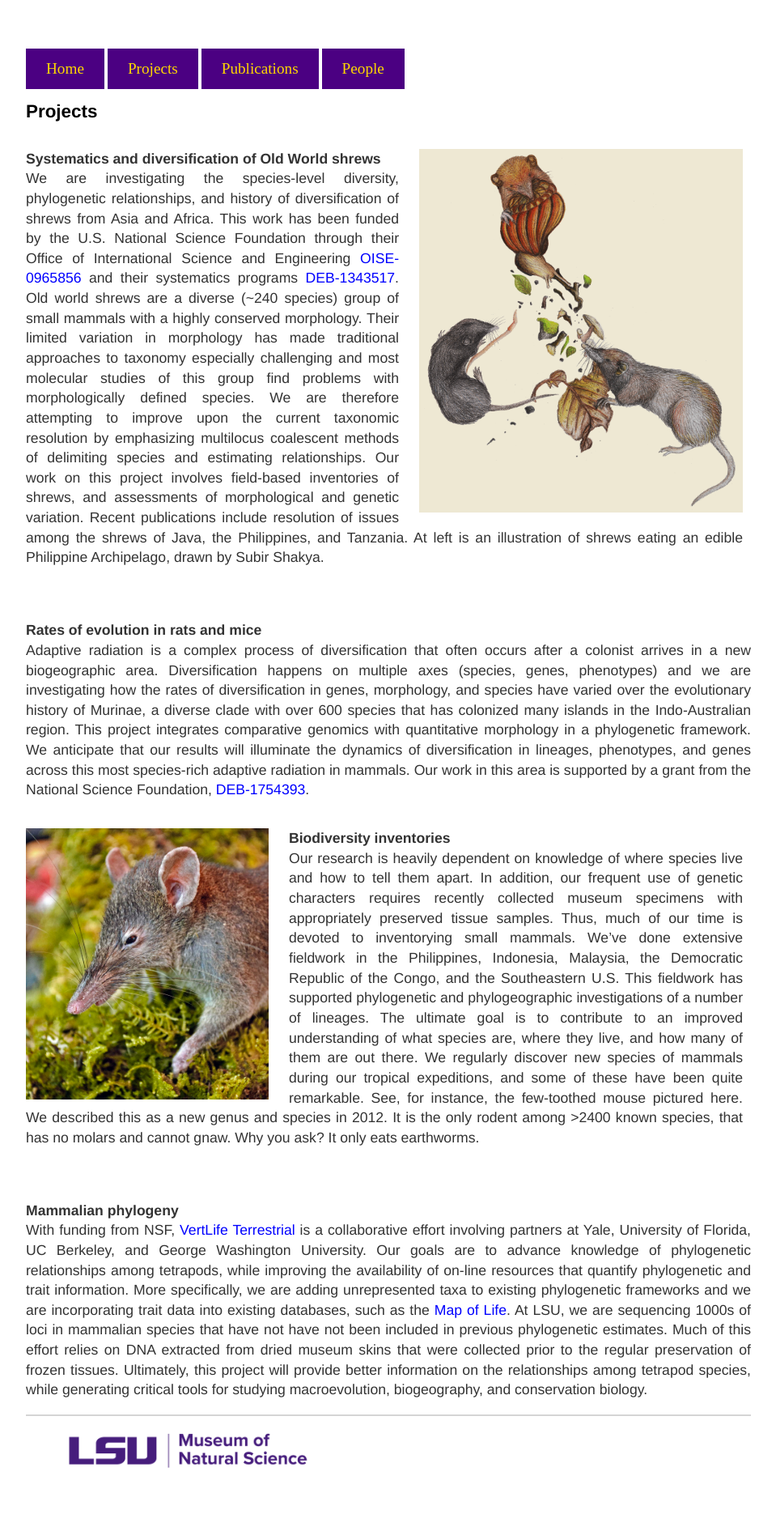
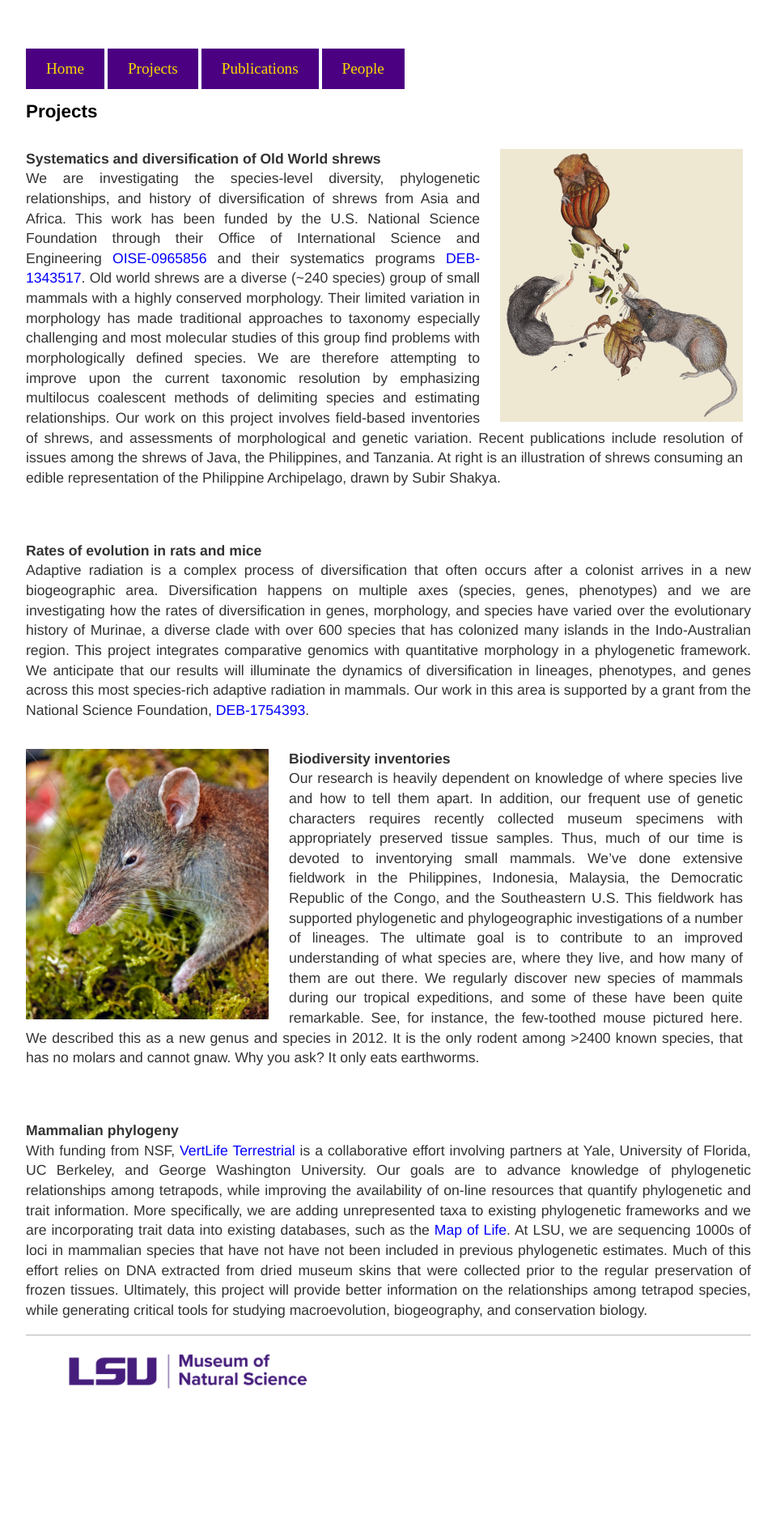
Before and after one commit to esselstyn/esselstyn.github.io, a Jekyll site: the page built from projects.md, in a window 1280 px wide. Shown: the whole page at 81% size, without its empty margins (160-1119 px from the left). Built offline with Jekyll 4.4.1, drawn with Linux system fonts in a browser that asks for light colours; after the commit the page ends 1788 px from its top, so only the background shows below that.

Commit message:
Update projects.md

```diff
--- a/projects.md
+++ b/projects.md
@@ -6,10 +6,10 @@ title: Projects
 # Projects
 
 <div markdown="1">
-<img src="images/Shrew.gif" class="right" alt="shrews eating Philippines" width="400">
+<img src="images/Shrew.gif" class="right" alt="shrews eating Philippines" width="300">
 
 **Systematics and diversification of Old World shrews**
-We are investigating the species-level diversity, phylogenetic relationships, and history of diversification of shrews from Asia and Africa. This work has been funded by the U.S. National Science Foundation through their Office of International Science and Engineering [OISE-0965856](http://www.nsf.gov/awardsearch/showAward.do?AwardNumber=0965856) and their systematics programs [DEB-1343517](http://nsf.gov/awardsearch/showAward?AWD_ID=1343517). Old world shrews are a diverse (~240 species) group of small mammals with a highly conserved morphology.  Their limited variation in morphology has made traditional approaches to taxonomy especially challenging and most molecular studies of this group find problems with morphologically defined species. We are therefore attempting to improve upon the current taxonomic resolution by emphasizing multilocus coalescent methods of delimiting species and estimating relationships.  Our work on this project involves field-based inventories of shrews, and assessments of morphological and genetic variation. Recent publications include resolution of issues among the shrews of Java, the Philippines, and Tanzania. At left is an illustration of shrews eating an edible Philippine Archipelago, drawn by Subir Shakya.
+We are investigating the species-level diversity, phylogenetic relationships, and history of diversification of shrews from Asia and Africa. This work has been funded by the U.S. National Science Foundation through their Office of International Science and Engineering [OISE-0965856](http://www.nsf.gov/awardsearch/showAward.do?AwardNumber=0965856) and their systematics programs [DEB-1343517](http://nsf.gov/awardsearch/showAward?AWD_ID=1343517). Old world shrews are a diverse (~240 species) group of small mammals with a highly conserved morphology.  Their limited variation in morphology has made traditional approaches to taxonomy especially challenging and most molecular studies of this group find problems with morphologically defined species. We are therefore attempting to improve upon the current taxonomic resolution by emphasizing multilocus coalescent methods of delimiting species and estimating relationships.  Our work on this project involves field-based inventories of shrews, and assessments of morphological and genetic variation. Recent publications include resolution of issues among the shrews of Java, the Philippines, and Tanzania. At right is an illustration of shrews consuming an edible representation of the Philippine Archipelago, drawn by Subir Shakya.
 </div>
 
 **Rates of evolution in rats and mice**
```
